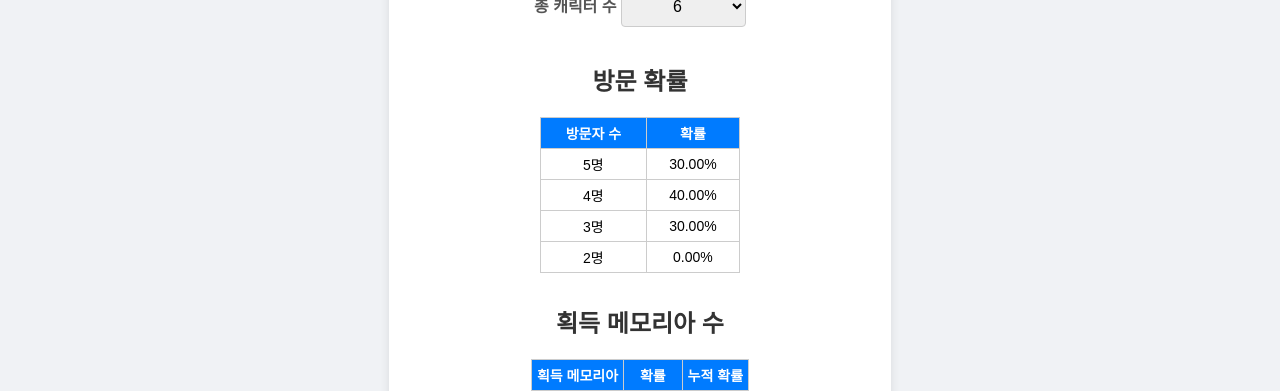
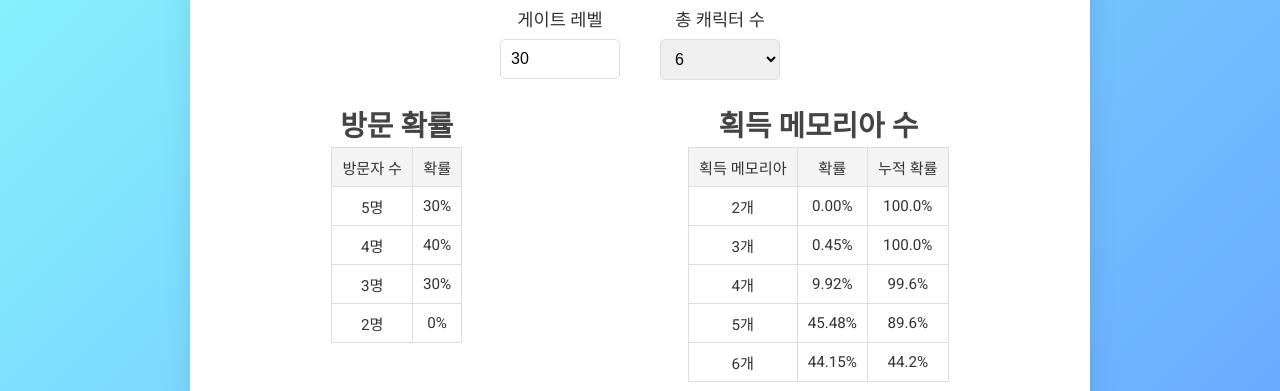
Before and after one commit to RilakKuma2/prsk_memoria, a plain HTML site: page index.html in a window 1280 px wide. Shown: the part 162-553 px from the top of the page. Drawn offline with Linux system fonts and the light colour scheme.

Commit message:
Update index.html

```diff
--- a/index.html
+++ b/index.html
@@ -8,149 +8,101 @@
   <title>메모리아 수급량 계산기</title>
   <link href="https://fonts.googleapis.com/css?family=Roboto:400,500,700&display=swap" rel="stylesheet">
   <style>
+     /* 기본 리셋 */
+    * { box-sizing: border-box; margin: 0; padding: 0; }
     body {
-            font-family: 'Arial', sans-serif;
+      font-family: 'Roboto', sans-serif;
+      background: linear-gradient(135deg, #89f7fe, #66a6ff);
+      padding: 20px;
+      color: #333;
+    }
+    .container {
+      max-width: 900px;
+      margin: 40px auto;
+      background: #fff;
+      border-radius: 10px;
+      box-shadow: 0 10px 30px rgba(0,0,0,0.1);
+      padding: 30px;
+    }
+    h1 {
+      text-align: center;
+      margin-bottom: 20px;
+      font-size: 2.5em;
+      color: #444;
+    }
+    /* 입력란을 한 줄에 배치 */
+    .input-row {
       display: flex;
       justify-content: center;
-            align-items: center;
-            height: 100vh;
-            margin: 0;
-            background-color: #f0f2f5;
-        }
-        .container {
-            background: #fff;
-            padding: 2px 1px;
-            border-radius: 15px;
-            box-shadow: 0 0 10px rgba(0, 0, 0, 0.1);
-            text-align: center;
-            max-width: 500px;
-            width: 100%;
-        }
-        h1 {
-            color: #333;
+      gap: 40px;
       margin-bottom: 20px;
-        }
-        label {
-            display: inline;
-            margin: 15px 0 5px;
-            font-weight: bold;
-            color: #555;
-        }
-        input, select {
-            width: 25%;
-            padding: 10px;
-            margin-bottom: 10px;
-            border: 1px solid #ccc;
-            border-radius: 4px;
-            font-size: 16px;
-            text-align: center;
-        }
-        h2 {
-            margin-top: 20px;
-            color: #333;
-        }
-        p {
-            font-size: 18px;
-            color: #555;
-            word-break: break-word;
-        }
-        #error-message {
-            color: red;
-            margin-top: 10px;
-        }
-        .tabs {
-            display: flex;
-            justify-content: space-evenly;
-            margin-bottom: 20px;
-        }
-        .tab {
-            cursor: pointer;
-            padding: 10px 10px;
-            border: 1px solid #ccc;
-            border-radius: 4px;
-			font-size: 15px;
-			font-weight: bold;
-        }
-        .tab.active {
-            background-color: #007bff;
-            color: #fff;
-        }
-		.button-container {
-			display: flex;
-			justify-content: center;
-			margin-top: 0px;
       flex-wrap: wrap;
     }
-		.label {
-			white-space: nowrap;
-		}
-        .action-button {
-            background-color: #007BFF;
-            color: white;
-            padding: 10px 20px;
-            border: none;
-            border-radius: 5px;
-            cursor: pointer;
-            margin: 0 10px;
-			font-size: 14px;
-			font-weight: bold;
-        }
-        .action-button:hover {
-            background-color: #0056b3;
-        }
-        .link-button {
-            background-color: #FFFFFF;
-            color: black;
-            padding: 10px 20px;
-            border: 1px solid #ccc;
-            border-radius: 5px;
-            cursor: pointer;
-            margin: 0 10px;
-			font-size: 14px;
-			font-weight: bold;
-        }
-        .checkbox-container {
-            display: inline-block;
-            margin-left: 10px;
-		}
-		#results {
+    .input-group {
       display: flex;
       flex-direction: column;
       align-items: center;
-			width: 100%;
     }
-
+    .input-group label {
+      font-size: 1.1em;
+      margin-bottom: 8px;
+    }
+    .input-group input[type='number'],
+    .input-group select {
+      width: 120px;
+      padding: 10px;
+      font-size: 1em;
+      border: 1px solid #ddd;
+      border-radius: 5px;
+      outline: none;
+      transition: border-color 0.3s;
+    }
+    .input-group input[type='number']:focus,
+    .input-group select:focus {
+      border-color: #66a6ff;
+    }
+    /* 테이블 컨테이너 및 스타일 */
 .table-container {
   display: flex;
-			flex-direction: column;
-			align-items: center;
-			width: 100%;
+  justify-content: space-around;
+  gap: 3px;
+  flex-wrap: wrap;
 }
-
 .table-wrapper {
-			margin: 5px 0;
+   width: fit-content; /* 추가: 내용에 맞게 너비 조절 */
+   max-width: 350px; /* 필요에 따라 최대 너비는 유지.  넘치지 않게 */
+}
+table {
+  /* width: 100%;  이 부분을 제거하거나 주석처리 */
+  width: auto; /* 추가: 내용에 맞게 테이블 너비 조절 */
+  border-collapse: collapse;
+  margin: 2px 0;
+}
+th, td {
+  border: 1px solid #ddd;
+  padding: 8px 10px;
+  text-align: center;
+  font-size: 0.95em;
+  white-space: nowrap; /* 추가: 텍스트 줄바꿈 방지 */
+}
+th {
+  background-color: #f4f4f4;
+  font-weight: 500;
+}
+h2 {
+  margin-top: 3px;
+  margin-bottom: 3px;
+  font-size: 1.8em;
+  color: #444;
   text-align: center;
 }
-
-		table {
-			border-collapse: collapse;
-			width: auto;
-			min-width: 200px;
-			margin: 1px 0;
+.result-section {
+  margin-top: 3px;
+  text-align: center;
+  font-size: 1.4em;
+  font-weight: 500;
+  color: #333;
 }
-
-		th, td {
-			border: 1px solid #ccc;
-			padding: 5px 5px;
-			text-align: center;
-			font-size: 14px;
-		}
-
-		th {
-			background-color: #007bff;
-			color: white;
-		}
-
     </style>
 </head>
 <body>
@@ -225,7 +177,7 @@
         singleTable += "<table><tr><th>방문자 수</th><th>확률</th></tr>";
         for (let v of [5, 4, 3, 2]) {
           if (v <= pool) {
-            singleTable += `<tr><td>${v}명</td><td>${(baseProbs[v] * 100).toFixed(2)}%</td></tr>`;
+            singleTable += `<tr><td>${v}명</td><td>${(baseProbs[v] * 100).toFixed(0)}%</td></tr>`;
           }
         }
         singleTable += "</table>";
@@ -271,8 +223,10 @@
         }
         let expectedDisplay = `<div class="result-section"><h2>메모리아 기댓값: ${expected.toFixed(2)} 개</h2></div>`;
 
-		let resultsHTML = `<div class="table-wrapper">${singleTable}</div>
-						   <div class="table-wrapper">${unionTable}</div>`;
+        let resultsHTML = `<div class="table-container">
+                             <div class="table-wrapper">${singleTable}</div>
+                             <div class="table-wrapper">${unionTable}</div>
+                           </div>`;
         resultsHTML += expectedDisplay;
 
         document.getElementById('results').innerHTML = resultsHTML;
```
Lines whose indentation alone changed are shown as unchanged.
